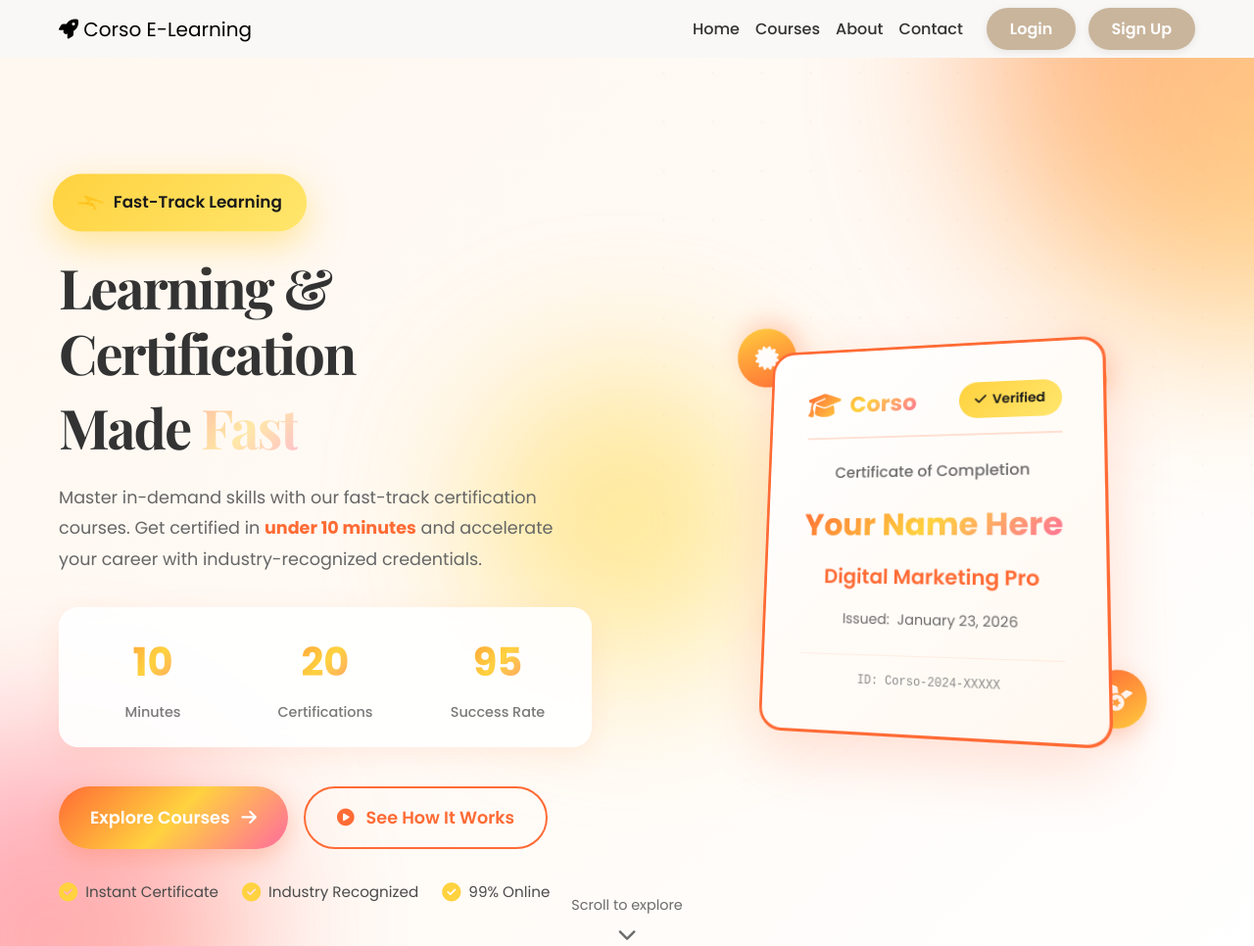
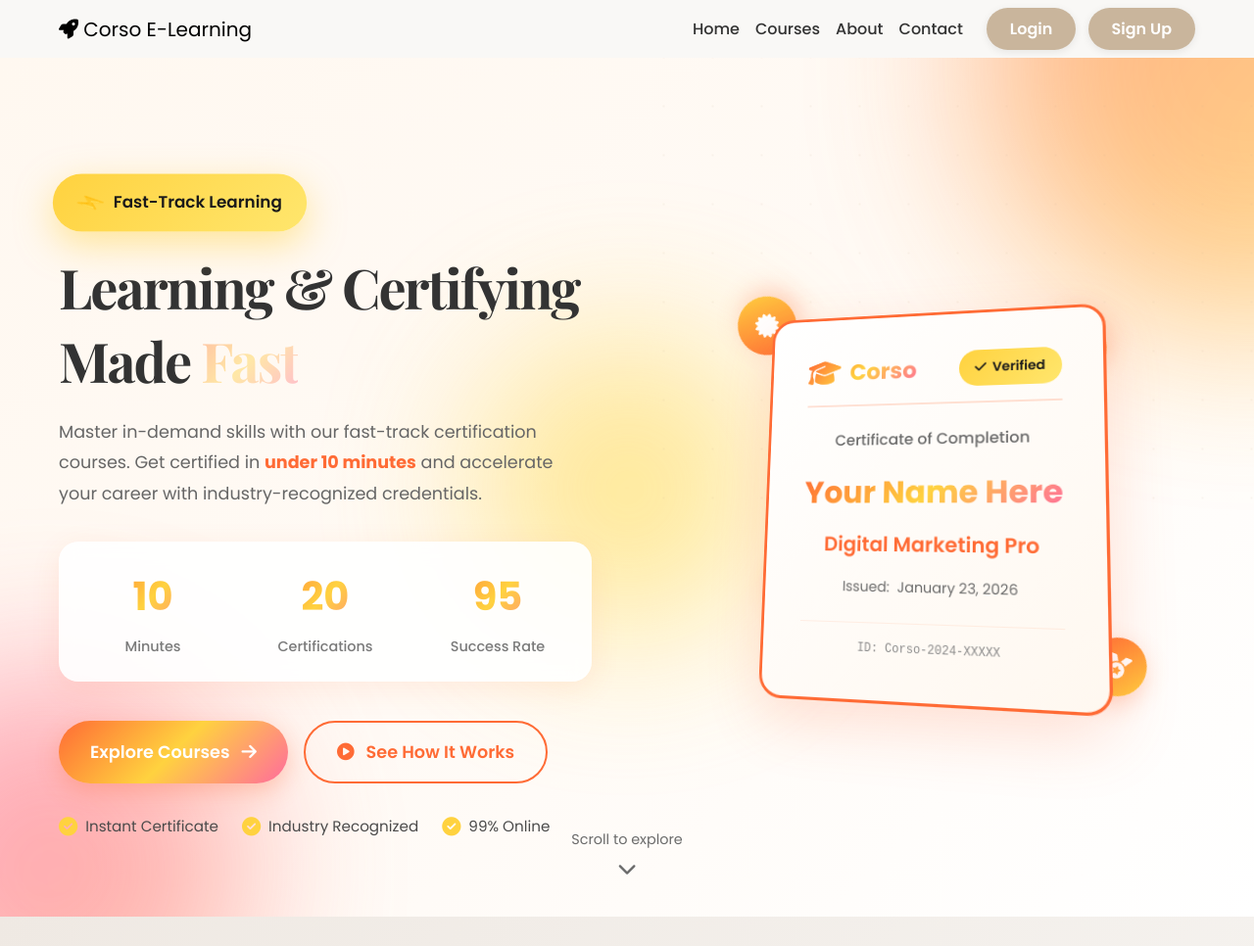
Before and after one commit to robisuresh8/E-Learning-Platform, a website: page public/index.html in a window 1280 px wide. Shown: the top 966 px of the page at 98% size. Drawn offline with nearby package versions, Linux system fonts and the light colour scheme.

Commit message:
23rd Jan

```diff
--- a/public/index.html
+++ b/public/index.html
@@ -67,7 +67,7 @@
                     <span class="badge-text">Fast-Track Learning</span>
                 </div>
                 <h1 class="hero-title">
-                    <span class="title-line-1">Learning & Certification</span>
+                    <span class="title-line-1">Learning & Certifying</span>
                     <span class="title-line-2">
                         Made
                         <span class="gradient-text-rotate">
```
